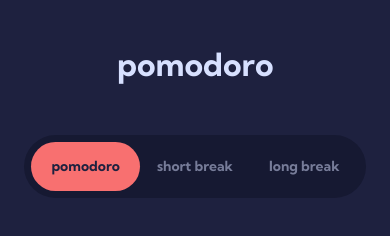
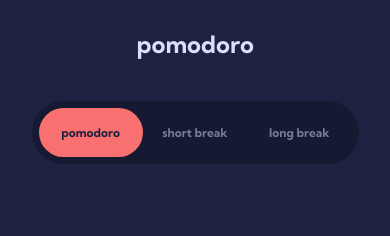
Before and after one commit to VladimirShadrov/Pomodoro-Timer, a website built with webpack: page src/index.html in a window 390 px wide. Built offline with nearby package versions, Linux system fonts and the light colour scheme.

Commit message:
Добавлен адаптив блоку Header

```diff
--- a/src/styles/header.scss
+++ b/src/styles/header.scss
@@ -60,3 +60,27 @@
     }
   }
 }
+
+@media (max-width: 450px) {
+  .header {
+    padding-top: 32px;
+  }
+
+  .logo {
+    width: 117px;
+    height: 24px;
+    font-size: 24px;
+    line-height: 24px;
+    margin-bottom: 45px;
+  }
+
+  .menu {
+    max-width: 327px;
+  }
+
+  .menu__link,
+  .menu__link-active {
+    font-size: 12px;
+    // line-height: 12px;
+  }
+}
```
